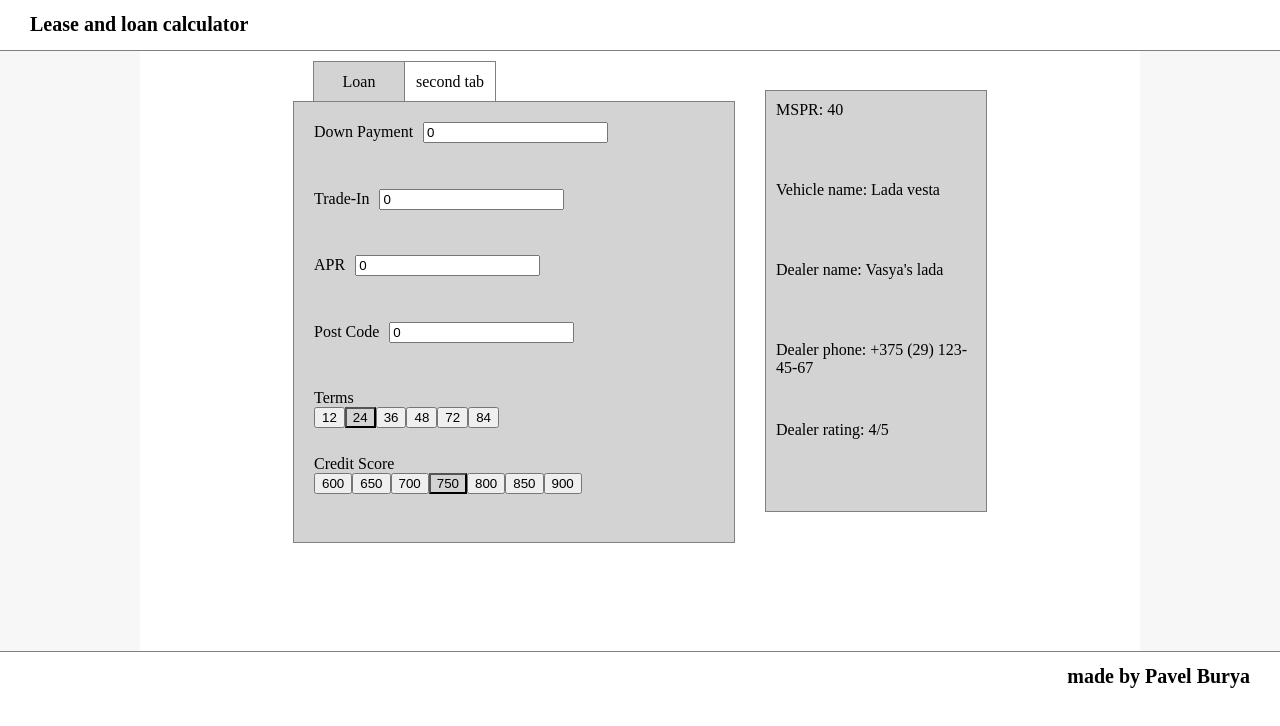
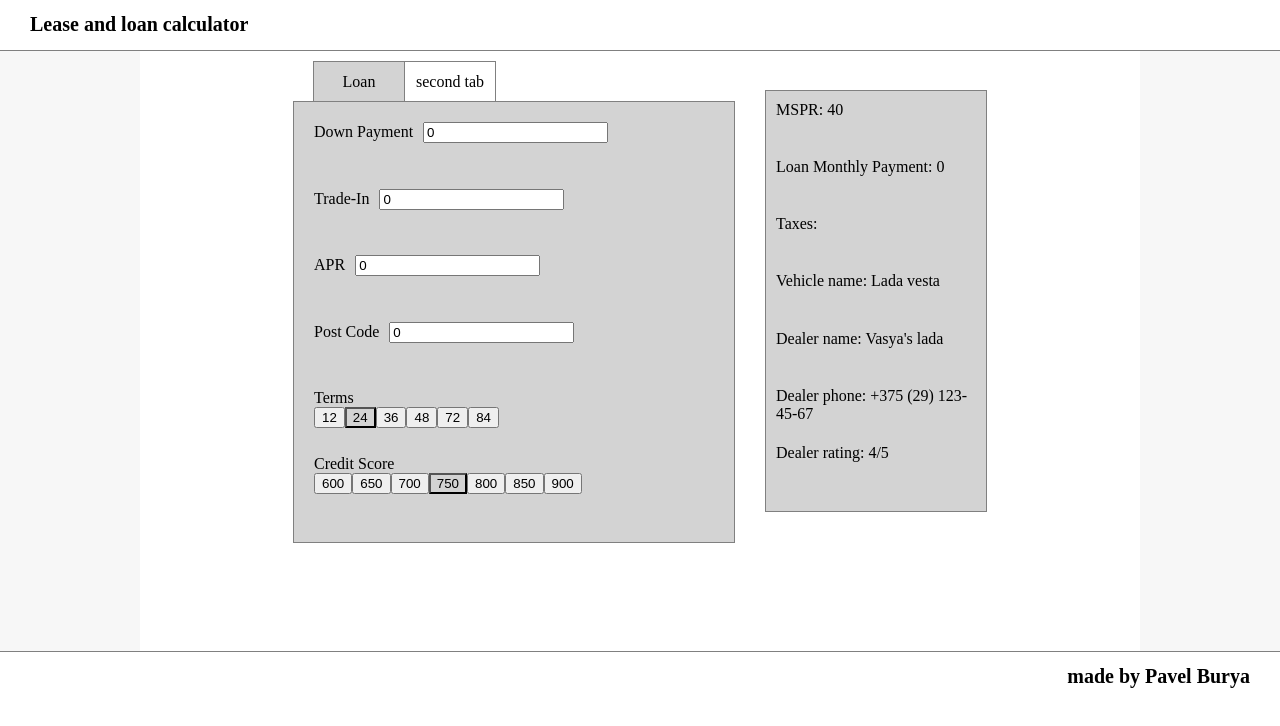
Before and after one commit to Pburua/lease-loan-calculator, a React app: page / in a window 1280 px wide. Shown: the top 726 px of the page. Built offline with nearby package versions, Linux system fonts and the light colour scheme; no server answers.

Commit message:
feat: implement async calculations in App, with results being displayed at info card

```diff
--- a/src/js/components/App.js
+++ b/src/js/components/App.js
@@ -16,6 +16,10 @@ class App extends React.Component {
         postCode: 0,
         terms: 24,
         creditScore: 750,
+      },
+      calcResults: {
+        monthlyPaymentLoan: 0,
+        taxes: [],
       }
     };
 
@@ -51,7 +55,35 @@ class App extends React.Component {
   };
 
   calculate = () => {
+    this.calcResultsFunc()
+      .then((calcResults) => {
+        this.setState(calcResults);
+      });
+  };
 
+  calcResultsFunc = () => {
+    return new Promise(
+      (resolve) => {
+        let data = this.state.formData;
+        let msrp = 40;
+        let creditScoreValue = 0;
+
+        if (data.creditScore >= 750) creditScoreValue = 0.95;
+        else if (data.creditScore >= 700 && data.creditScore < 750) creditScoreValue = 1;
+        else if (data.creditScore >= 640 && data.creditScore < 700) creditScoreValue = 1.05;
+        else if (data.creditScore < 640) creditScoreValue = 1.2;
+
+        let monthlyPaymentLoan = (msrp - data.tradeIn - data.downPayment) * data.terms * creditScoreValue * data.apr / 100;
+        let taxes = data.postCode.split('').map(num => num * 11);
+
+        resolve({
+          calcResults: {
+            monthlyPaymentLoan: monthlyPaymentLoan.toFixed(2),
+            taxes: taxes,
+          }
+        });
+      }
+    );
   };
 
   setTab = (isFirstOpening) => {
@@ -96,7 +128,8 @@ class App extends React.Component {
               onValueChange={this.updateAppData} />
           </div>
           <div className="column">
-            <InfoCard />
+            <InfoCard
+              calcResults={this.state.calcResults}/>
           </div>
         </div>
       </>
--- a/src/js/components/InfoCard.js
+++ b/src/js/components/InfoCard.js
@@ -24,6 +24,8 @@ class InfoCard extends React.Component {
     return (
       <div className={'info-card'}>
         <div>MSPR: {this.state.mspr}</div>
+        <div>Loan Monthly Payment: {this.props.calcResults.monthlyPaymentLoan}</div>
+        <div>Taxes: {this.props.calcResults.taxes.join(', ')}</div>
         <div>Vehicle name: {this.state.vehicleName}</div>
         <div>Dealer name: {this.state.dealerName}</div>
         <div>Dealer phone: {this.state.dealerPhone}</div>
```
